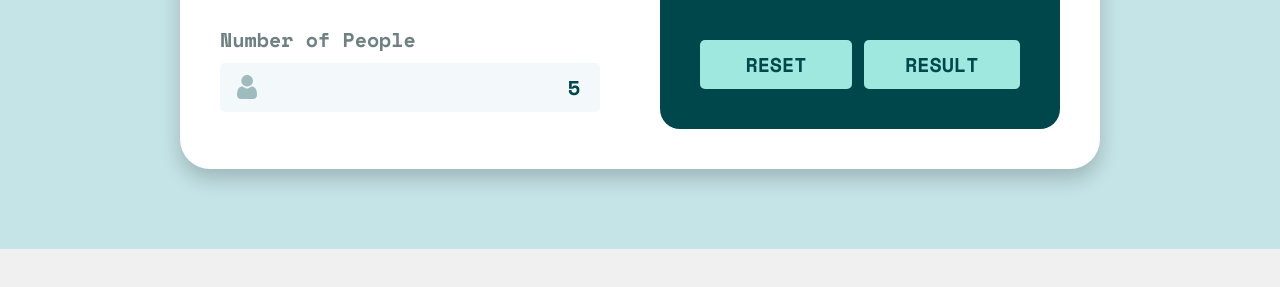
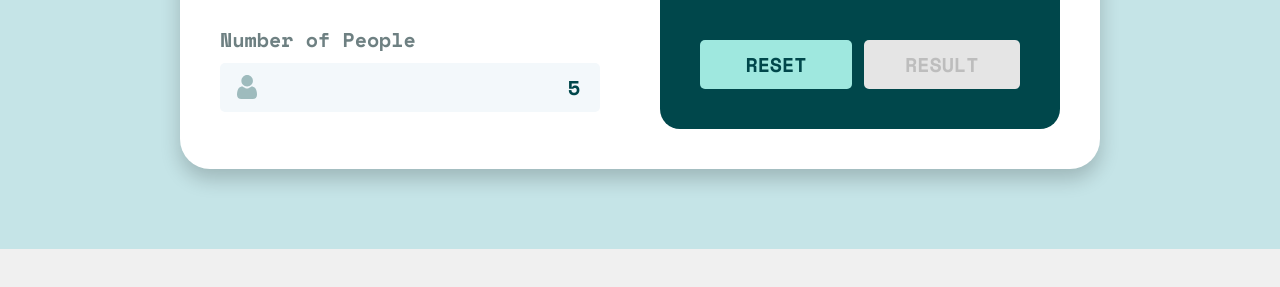
Before and after one commit to hoangduylq/tip_caculator_app, a website: page index.html in a window 1280 px wide. Both pictures are taken after typing "5", "5" into the empty fields and a click on the button "RESULT". Shown: the part 511-798 px from the top of the page. Drawn offline with nearby package versions, Linux system fonts and the light colour scheme; no server answers.

Commit message:
disabled submit button on pending

```diff
--- a/js/script.js
+++ b/js/script.js
@@ -189,11 +189,15 @@ const app = {
         app.addValidator(peopleInput, '.calculator__input__people');
       }
       if (app.bill && app.people) {
+        submitBtn.setAttribute('disabled', 'true');
+        submitBtn.classList.add('disabled-btn');
         app.fetchResult().then(({ result, total, amount }) => {
           if (result) {
             app.total = total;
             app.amount = amount;
             app.renderResult();
+            submitBtn.removeAttribute('disabled');
+            submitBtn.classList.remove('disabled-btn');
           }
         });
       }
--- a/styles/scss/main.scss
+++ b/styles/scss/main.scss
@@ -182,6 +182,12 @@ body {
     width: 17%;
   }
 
+  .disabled-btn {
+    background-color: #e5e5e5 !important;
+    color: #bdbdbd !important;
+    cursor: default !important;
+  }
+
   &__result {
     width: 400px;
     background-color: $primary-color;
```
Also changed, not shown: styles/css/main.css.
